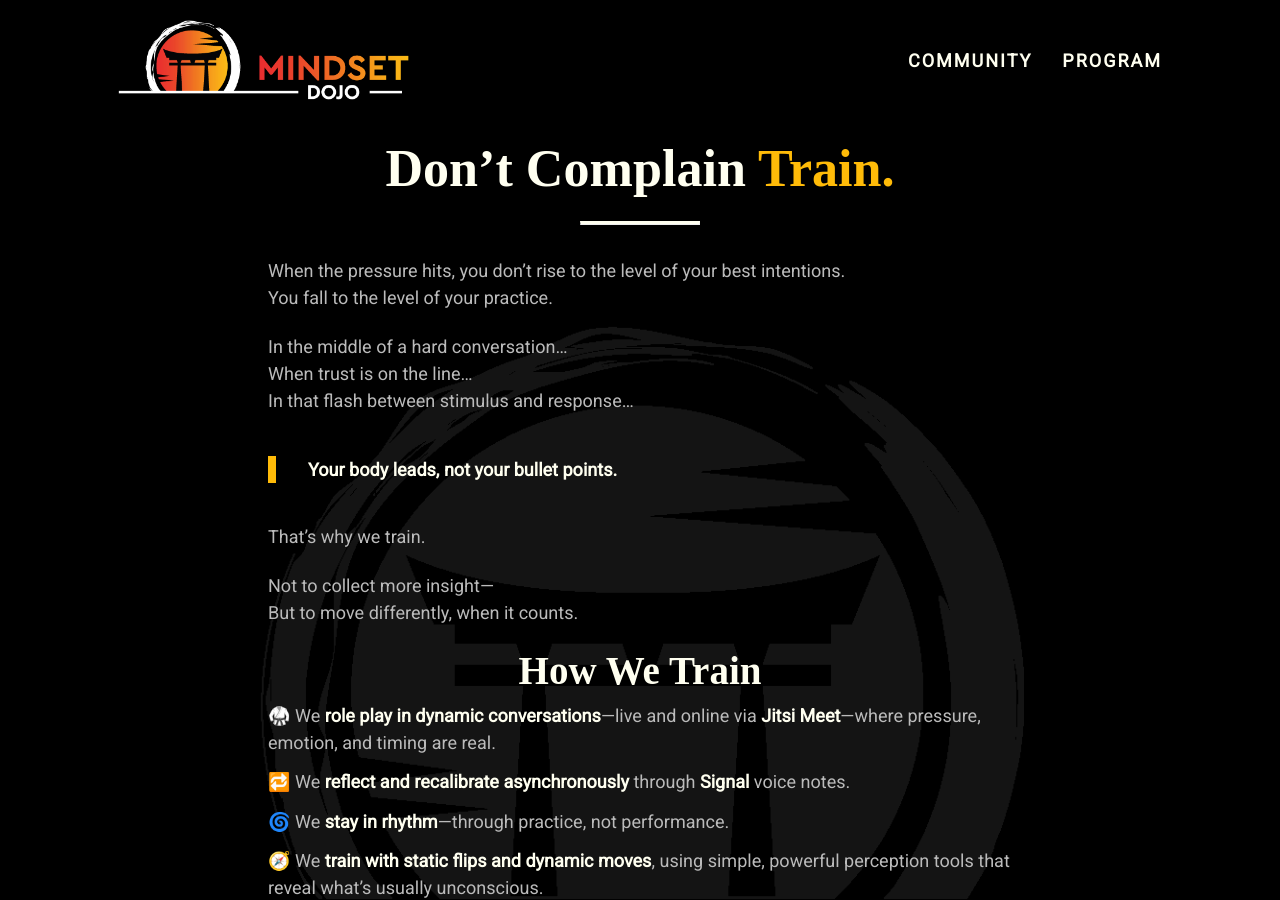
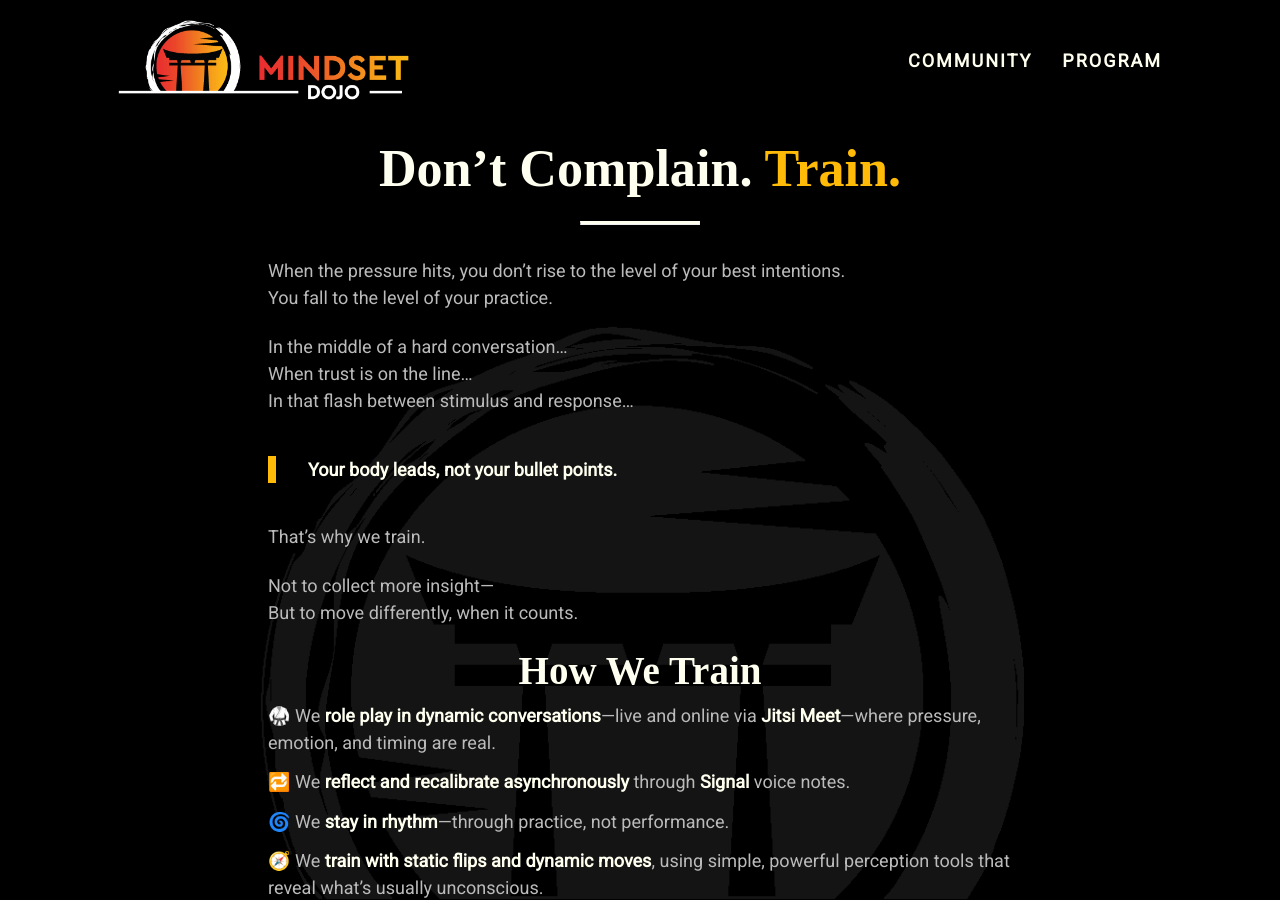
Before and after one commit to mindset-dojo/mindset-dojo.github.io, a Jekyll site: the page built from index.md, in a window 1280 px wide and 900 px high. Built offline with Jekyll 4.4.1, drawn with Linux system fonts in a browser that asks for light colours; some web fonts are replaced.

Commit message:
fix: Typo

```diff
--- a/index.md
+++ b/index.md
@@ -5,7 +5,7 @@ description: Mindset Dojo is a global training ground for the inner game of pres
 css_id: home
 ---
 
-<h1>Don’t Complain <mark>Train.</mark></h1>
+<h1>Don’t Complain. <mark>Train.</mark></h1>
 <hr>
 
 <p>When the pressure hits, you don’t rise to the level of your best intentions.<br>
```
